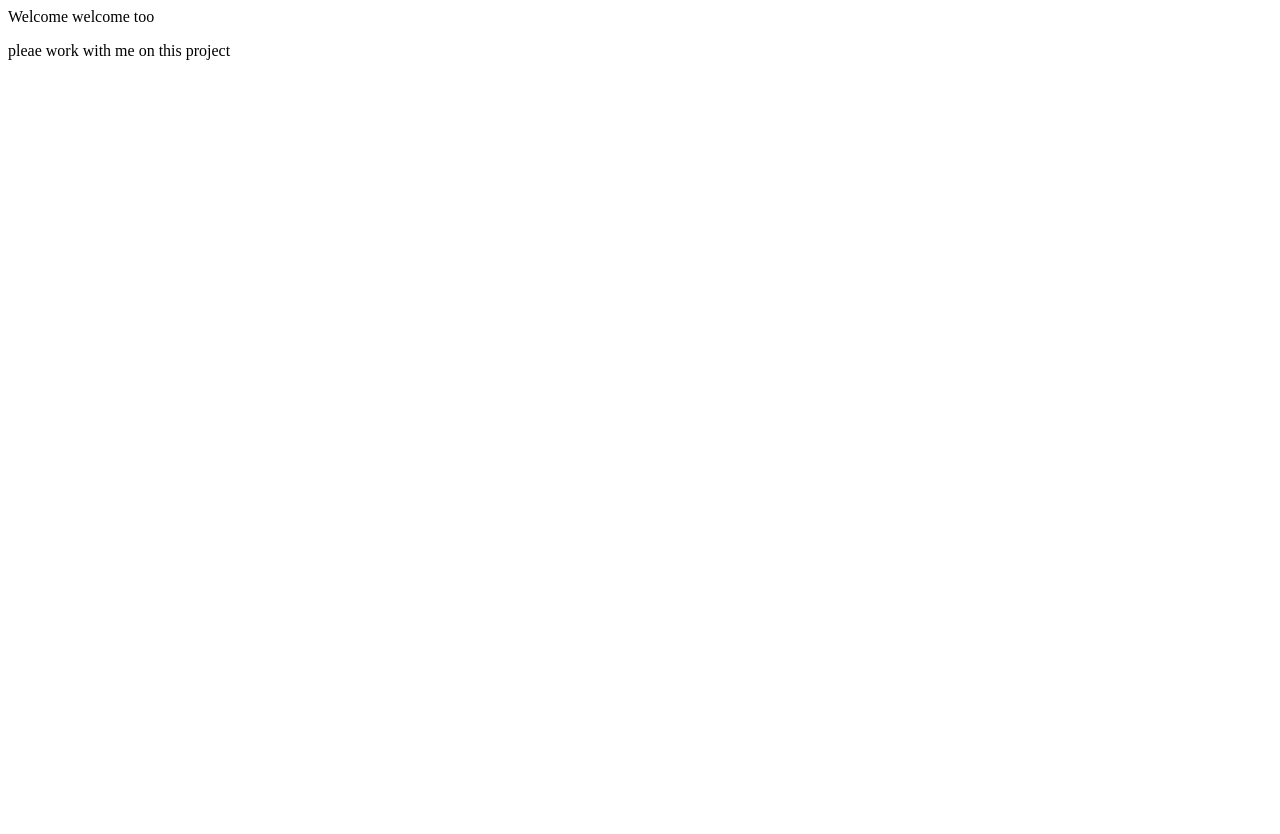
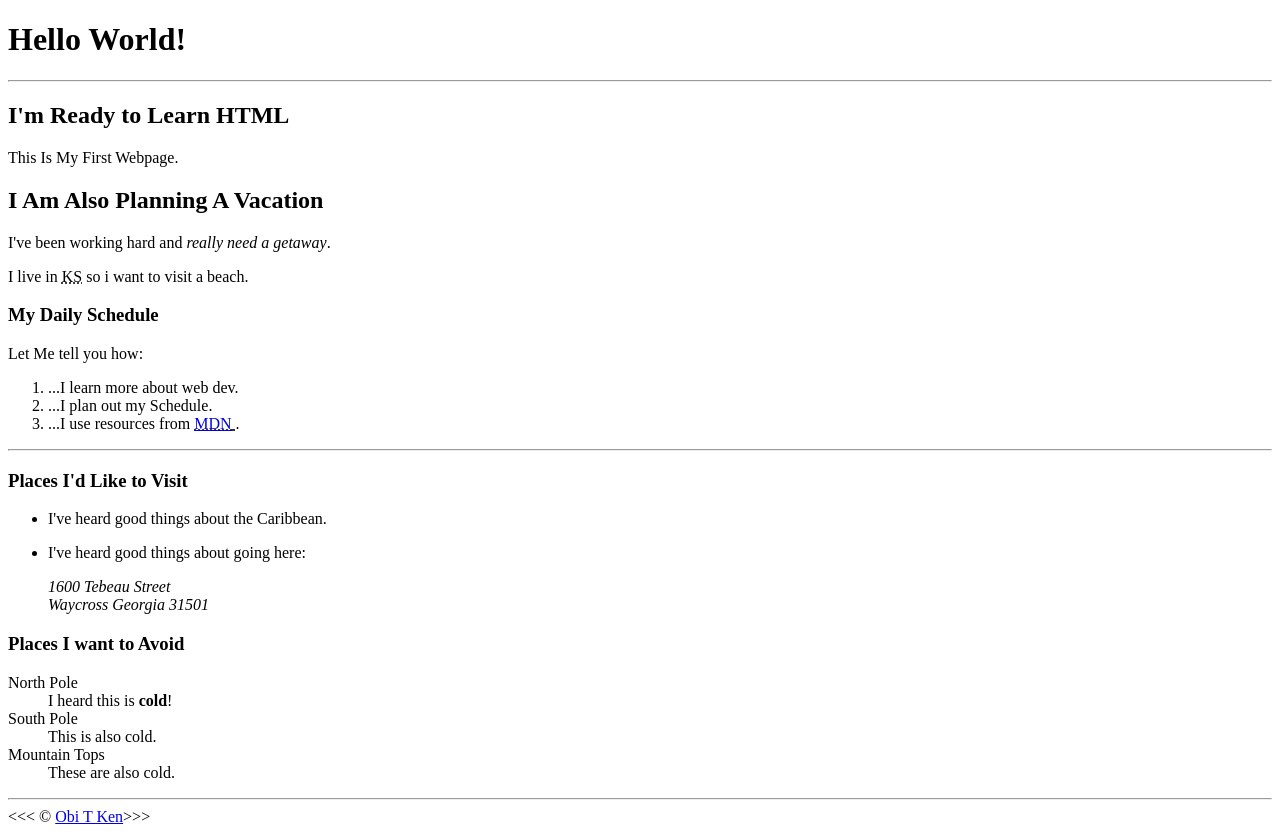
Before and after one commit to Obitken/Html-Learning, a plain HTML site: page index.html in a window 1280 px wide. Before the commit the page ends 800 px from the top, so only its background shows below. Drawn offline with Linux system fonts and the light colour scheme.

Commit message:
first commit

```diff
--- /dev/null
+++ b/about.html
@@ -0,0 +1,26 @@
+<!DOCTYPE html>
+<html lang="en">
+
+<head>
+    <meta charset="UTF-8">
+    <meta name="author" content="Obi T Ken">
+    <meta name="description" content=" I'm Obi T Ken This page is all about me.">
+    <title>About Me</title>
+   <link rel="icon" href="icons8-html-5-48.png" type="image/x-icon">
+   <link rel="stylesheet" href="main.css" type="text">
+</head>
+
+    <body>
+<h1>Hi I'm Obi T Ken</h1>
+
+<hr>
+
+    <p>Lorem ipsum dolor sit amet consectetur adipisicing elit.
+        Ex quos fugit ullam ratione distinctio enim dolor earum rem ipsam sint nostrum,
+        quibusdam quasi sit modi quaerat! Ad beatae in aliquid!
+    </p>
+<hr>
+&lt;&lt;&lt; &copy; <a href="about.html">Obi T Ken</a>&gt;&gt;&gt;
+</body>
+
+</html>
--- a/index.html
+++ b/index.html
@@ -1,14 +1,64 @@
 <!DOCTYPE html>
-<html>
-    <head>
-        <title>learn html</title>
-    </head>
+<html lang="en">
+
+<head>
+    <meta charset="UTF-8">
+    <meta name="author" content="Obi T Ken">
+    <meta name="description" content="This page contains all the the things i am learning how to create as i learn html">
+    <title>My First Webpage</title>
+   <link rel="icon" href="icons8-html-5-48.png" type="image/x-icon">
+</head>
+
     <body>
+<h1>Hello World!</h1>
 
-        <div class="text-container">
-            <span>Welcome</span>
-            <span>welcome too</span>
-            <p>pleae work with me on this project</p>
-        </div>
-    </body>
+<hr>
+
+<h2>I'm Ready to Learn HTML</h2>
+<p>This Is My First Webpage.</p>
+
+<h2>I Am Also Planning A Vacation</h2>
+<p>I've been working hard and <em>really need a getaway</em>.</p>
+<p>I live in <abbr title="Kansas">KS</abbr> so i want to visit a beach.</p>
+
+<h3>My Daily Schedule</h3>
+<p>Let Me tell you how:</p>
+   <ol>
+    <li>...I learn more about web dev.</li>
+   <li>...I plan out my Schedule.</li>
+   <li>...I use resources from <abbr title="Mozilla Developer Network">
+    <a href="https://developer.mozilla.org/">MDN</a>
+</abbr>.</li>
+</ol>
+
+<hr>
+
+<h3>Places I'd Like to Visit</h3>
+<ul>
+<li><p>I've heard good things about the Caribbean.</p></li>
+<li ><p>I've heard good things about going here:</p>
+<address>
+    1600 Tebeau Street<br> Waycross Georgia 31501
+</address>
+</li>
+</ul>
+<!--TODO: Add more places-->
+
+<h3>Places I want to Avoid</h3>
+<dl>
+   <dt>North Pole</dt>
+   <dd> I heard this is <strong>cold</strong>!</dd>
+
+
+<dt>South Pole</dt>
+<dd>This is also cold.</dd>
+
+<dt>Mountain Tops</dt>
+<dd> These are also cold.</dd>
+</dl>
+
+<hr>
+&lt;&lt;&lt; &copy; <a href="about.html">Obi T Ken</a>&gt;&gt;&gt;
+</body>
+
 </html>
```
Also changed, not shown: icons8-html-5-48.png (added).
